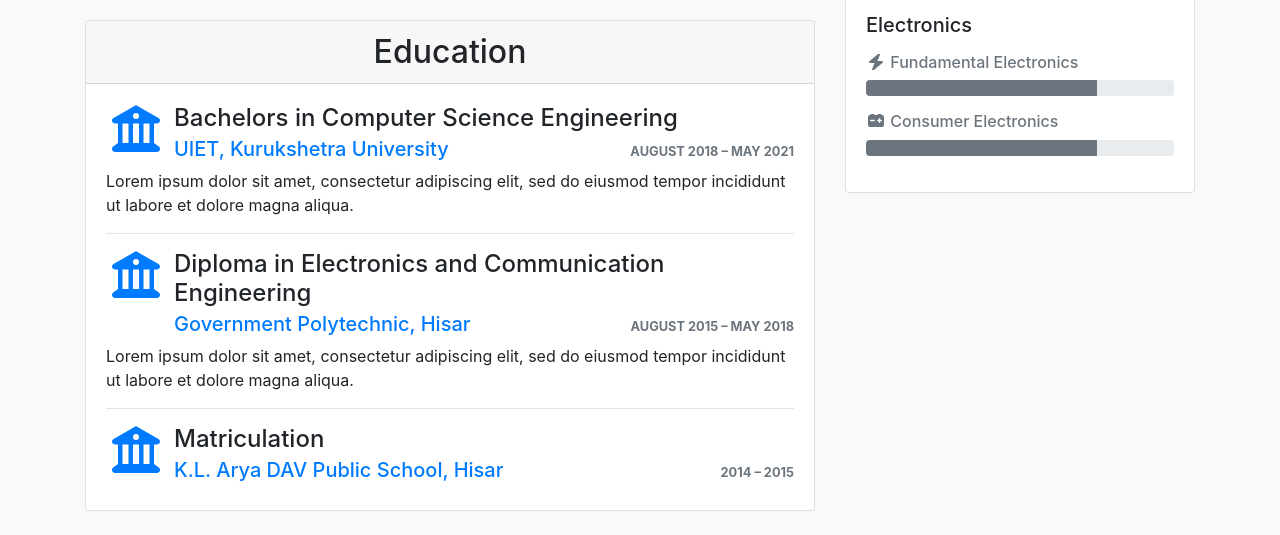
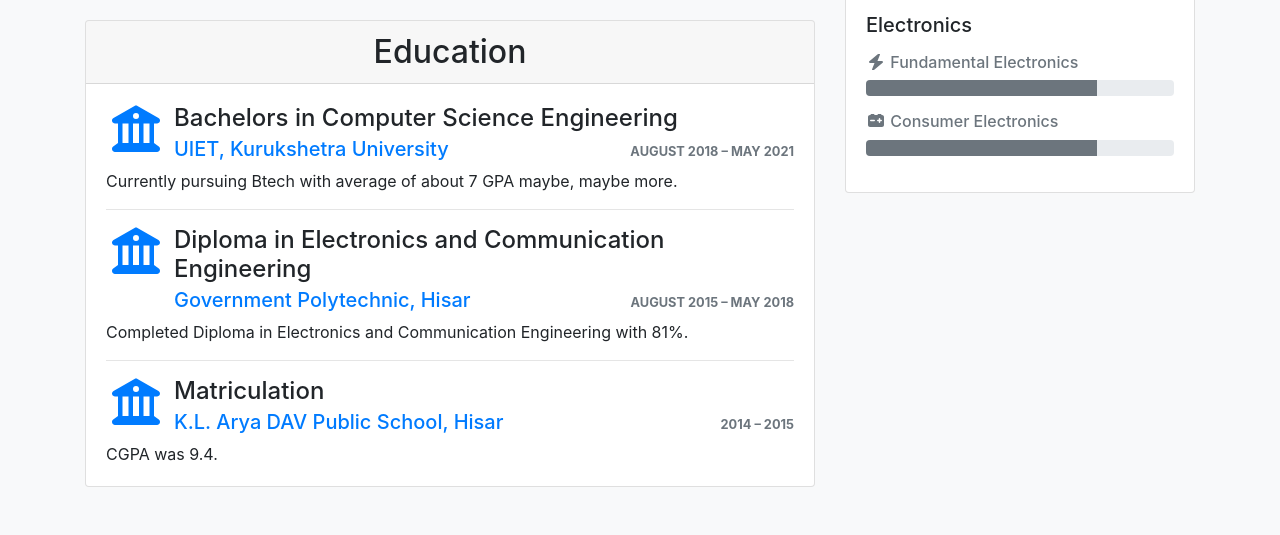
Before and after one commit to lakshaysangwan/lakshaysangwan.github.io, a plain HTML site: page index.html in a window 1280 px wide. Shown: the part 1405-1940 px from the top of the page. After the commit the page ends 1916 px from the top, so only its background shows below. Drawn offline with nearby package versions, Linux system fonts and the light colour scheme.

Commit message:
Add files via upload

```diff
--- a/index.html
+++ b/index.html
@@ -101,7 +101,7 @@
                   <div class="d-sm-flex justify-content-sm-between align-items-sm-baseline"><h5 class="mb-0"><a href="#0">UIET, Kurukshetra University</a></h5> <small class="d-block text-uppercase font-weight-bold text-muted"><time datetime="2017-07">August 2018</time> &ndash; <time datetime="2017-05">May 2021</time></small></div>
                 </div>
               </div>
-              <p class="card-text">Lorem ipsum dolor sit amet, consectetur adipiscing elit, sed do eiusmod tempor incididunt ut labore et dolore magna aliqua.</p>
+              <p class="card-text">Currently pursuing Btech with average of about 7 GPA maybe, maybe more.</p>
               <hr>
               <div class="media mb-2">
                 <i class="fas fa-university fa-3x fa-fw text-primary mr-2"></i>
@@ -110,7 +110,7 @@
                   <div class="d-sm-flex justify-content-sm-between align-items-sm-baseline"><h5 class="mb-0"><a href="#0">Government Polytechnic, Hisar</a></h5> <small class="d-block text-uppercase font-weight-bold text-muted"><time datetime="2017-07">August 2015</time> &ndash; <time datetime="2017-05">May 2018</time></small></div>
                 </div>
               </div>
-              <p class="card-text">Lorem ipsum dolor sit amet, consectetur adipiscing elit, sed do eiusmod tempor incididunt ut labore et dolore magna aliqua.</p>
+              <p class="card-text">Completed Diploma in Electronics and Communication Engineering with 81%.</p>
               <hr>
               <div class="media mb-2">
                 <i class="fas fa-university fa-3x fa-fw text-primary mr-2"></i>
@@ -119,6 +119,7 @@
                   <div class="d-sm-flex justify-content-sm-between align-items-sm-baseline"><h5 class="mb-0"><a href="#0">K.L. Arya DAV Public School, Hisar</a></h5> <small class="d-block text-uppercase font-weight-bold text-muted"><time datetime="2017-01">2014</time> &ndash; <time datetime="2017-12">2015</time></small></div>
                 </div>
               </div>
+              <p class="card-text">CGPA was 9.4.</p>
             </div>
           </div>
         </div>
```
